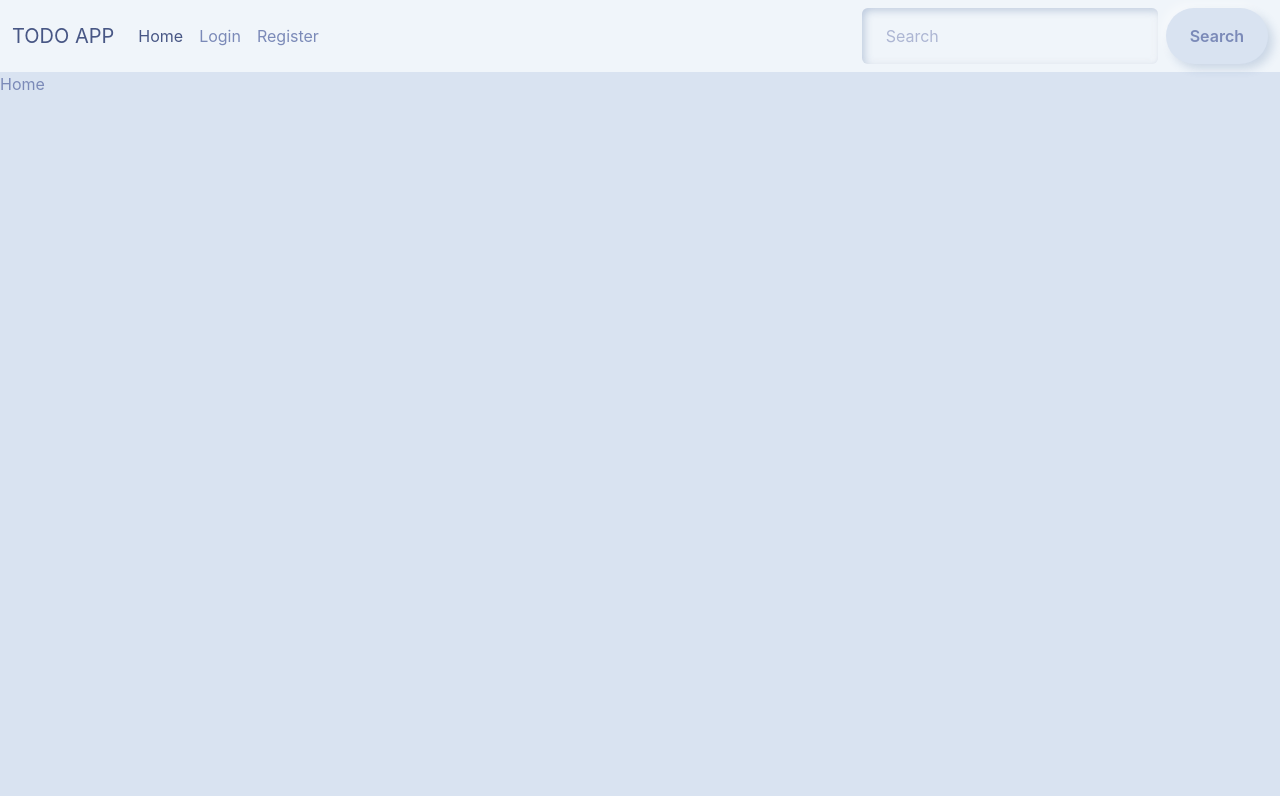
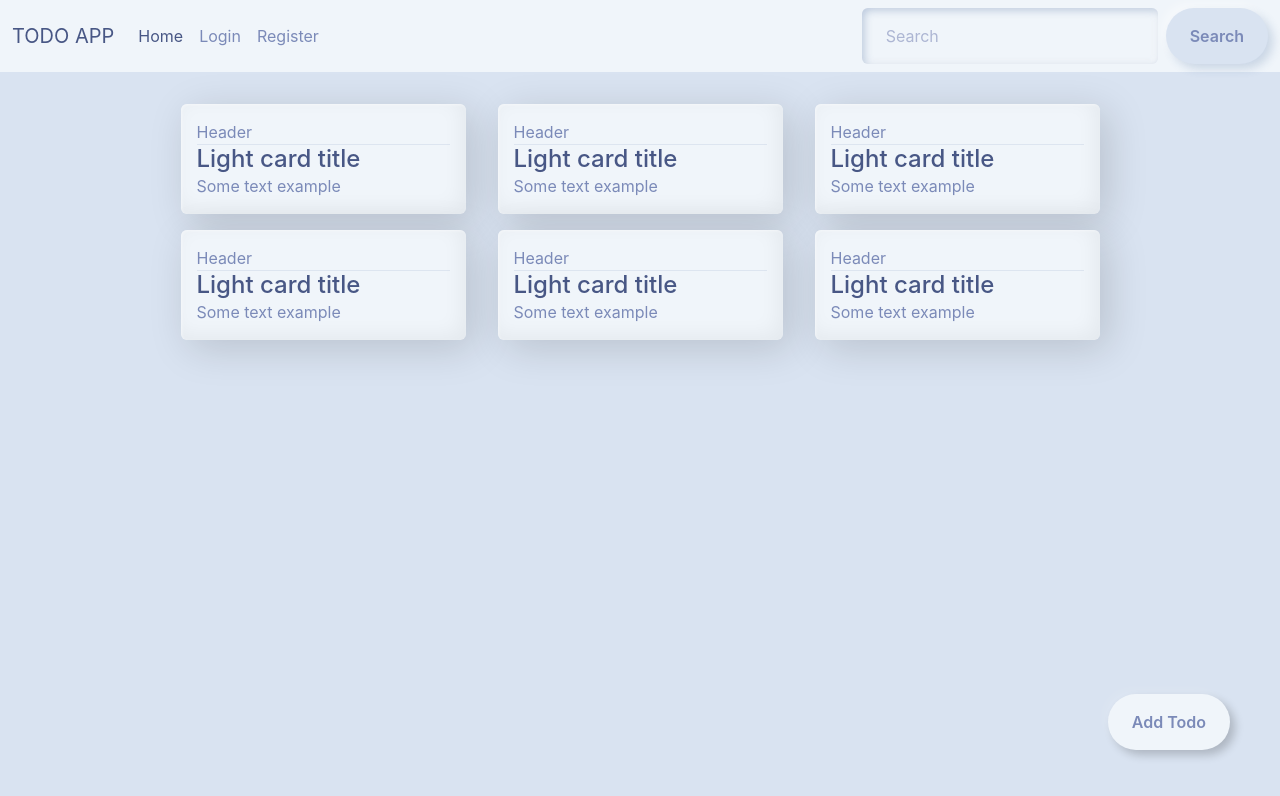
Before and after one commit to Md-Alqma/full-stack-todo-app, a React (Create React App) app in the folder client/: page / in a window 1280 px wide. Shown: the top 796 px of the page. Built offline with nearby package versions, Linux system fonts and the light colour scheme.

Commit message:
created home UI and add todo UI

```diff
--- a/client/src/components/Home.jsx
+++ b/client/src/components/Home.jsx
@@ -1,7 +1,64 @@
 import React from "react";
+import Todo from "./partials/Todo";
 
 const Home = () => {
-  return <div>Home</div>;
+  return (
+    <>
+      <div className="container">
+        <div className="row justify-content-md-center mt-4">
+          <Todo />
+          <Todo />
+          <Todo />
+          <Todo />
+          <Todo />
+          <Todo />
+        </div>
+      </div>
+      <div
+        className=""
+        style={{ position: "fixed", right: 50, bottom: 50, zIndex: 999 }}>
+        <button
+          type="button"
+          data-bs-toggle="modal"
+          data-bs-target="#exampleModal"
+          className="btn btn-outline-light">
+          Add Todo
+        </button>
+      </div>
+
+      <div className="modal mt-5" id="exampleModal">
+        <div className="modal-dialog" role="document">
+          <div className="modal-content">
+            <div className="modal-header">
+              <div className="modal-title">Add new Todo</div>
+              <button
+                type="button"
+                className="btn-close"
+                data-bs-dismiss="modal"
+                aria-label="close">
+                <span arial-hidden="true"></span>
+              </button>
+            </div>
+            <div className="modal-body">
+              <div className="form-group">
+                <textarea
+                  name=""
+                  className="form-control"
+                  rows={3}
+                  placeholder="Write todo..."></textarea>
+              </div>
+            </div>
+            <div className="modal-footer">
+              <button className="btn btn-secondary" data-bs-dismiss="modal">
+                Close
+              </button>
+              <button className="btn btn-secondary">Add Todo</button>
+            </div>
+          </div>
+        </div>
+      </div>
+    </>
+  );
 };
 
 export default Home;
--- /dev/null
+++ b/client/src/components/partials/Todo.jsx
@@ -0,0 +1,16 @@
+import React from "react";
+
+const Todo = () => {
+  return (
+    <div className="col-sm-3 mx-3 my-2 alert bg-light">
+      <div className="card-header">Header</div>
+      <div className="card-body">
+        <h4 className="card-title">Light card title</h4>
+        <p className="card-text">Some text example</p>
+          </div>
+
+    </div>
+  );
+};
+
+export default Todo;
```
